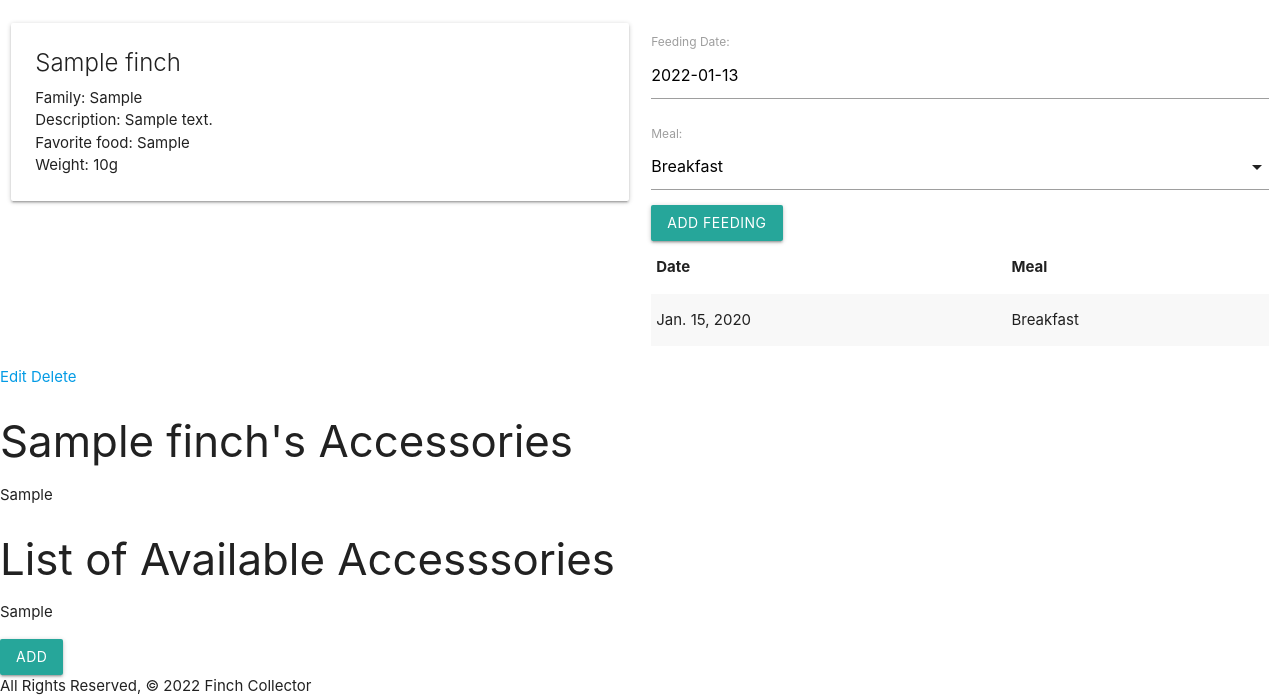
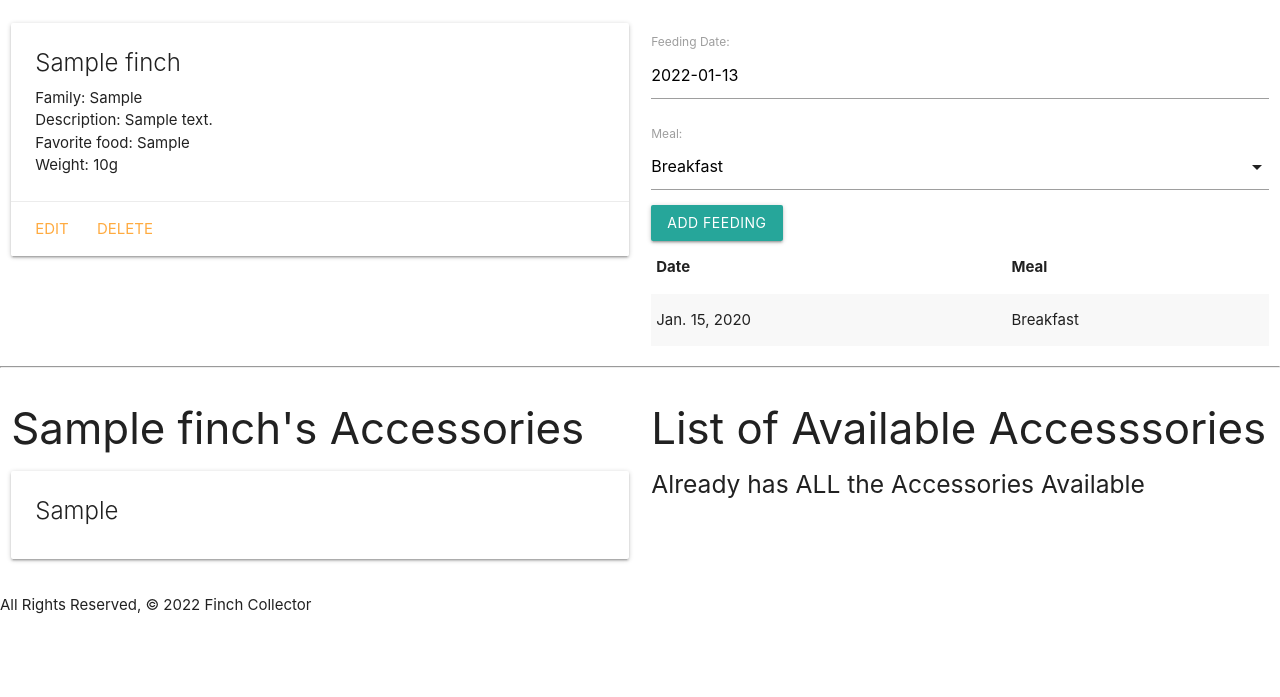
Before and after one commit to lejt/FinchCollector, a Django app: page /finches/1/ in a window 1280 px wide. Shown: the part 185-882 px from the top of the page. After the commit the page ends 799 px from the top, so only its background shows below. Run offline with Django 4.2, Linux system fonts and the light colour scheme; tables that the repository leaves empty hold one stand-in row (values such as "Sample post").

Commit message:
final push for part 5

```diff
--- a/main_app/templates/finches/detail.html
+++ b/main_app/templates/finches/detail.html
@@ -12,6 +12,10 @@
                 <p>Description: {{ finch.description }}</p>
                 <p>Favorite food: {{ finch.fav_food }}</p>
                 <p>Weight: {{ finch.weight }}g</p>
+            </div>
+            <div class="card-action">
+                <a href="{% url 'finches_update' finch.id %}">Edit</a>
+                <a href="{% url 'finches_delete' finch.id %}">Delete</a>
             </div>
         </div>
     </div>
@@ -42,29 +46,50 @@
     </div>
 </div>
 
+<hr>
 
-<div class="card-action">
-    <a href="{% url 'finches_update' finch.id %}">Edit</a>
-    <a href="{% url 'finches_delete' finch.id %}">Delete</a>
-</div>
-
+<div class="row">
+    <div class="col s6">
         <h3>{{ finch.name }}'s Accessories</h3>
         {% if finch.birdacc.count %}
             {% for acc in finch.birdacc.all %}
-        {{ acc.item }}
+            <div class="card">
+                <div class="card-content">
+                    <span class="card-title">
+                        <p>{{ acc.item }}</p>
+                    </span>
+                </div>
+            </div>
             {% endfor %}
+        {% else %}
+            <h5>No Accessories Given</h5>
         {% endif %}
+    </div>
 
+    <div class="col s6">
         <h3>List of Available Accesssories</h3>
         {% if birdacc.count %}
             {% for acc in birdacc.all %}
+                <div class="card">
+                    <div class="card-content">
+                        <span class="card-title">
                             <p>{{ acc.item }}</p>
+                        </span>
+                    </div>
+                    <div class="card-action">
                         <form action="{% url 'assoc_birdacc' finch.id acc.id %}" method="POST">
                             {% csrf_token %}
                             <button type="submit" class="btn">Add</button>
                         </form>
+                    </div>
+                </div>
             {% endfor %}
+        {% else %}
+            <h5>Already has ALL the Accessories Available</h5>
         {% endif %}
+    </div>
+</div>
+
 
 <script>
     // for date selector on feeding form
--- a/main_app/templates/finches/index.html
+++ b/main_app/templates/finches/index.html
@@ -7,7 +7,7 @@
 {% for finch in finches %}
     <div class="collection">
         <a href="/finches/{{ finch.id }}" class="collection-item">{{ finch.name }}</a>
-        <p>{{ finch.family }}</p>
+        <p>Family: {{ finch.family }}</p>
         <p>{{ finch.description }}</p>
     </div>
 
--- a/main_app/templates/home.html
+++ b/main_app/templates/home.html
@@ -1,5 +1,6 @@
 {% extends 'base.html' %}
 
 {% block content %}
-<h1>Welcome</h1>
+<h1>Welcome to Finch Collector</h1>
+<h5>where we collect all finches</h5>
 {% endblock %}
--- a/main_app/views.py
+++ b/main_app/views.py
@@ -20,7 +20,7 @@ def finches_index(request):
 
 def finches_detail(request, finch_id):
     finch = Finch.objects.get(id=finch_id)
-    birdacc = BirdAcc.objects.all()
+    birdacc = BirdAcc.objects.exclude(id__in=finch.birdacc.all().values_list('id'))
     # instantiate FeedingForm to be rendered to template
     feeding_form = FeedingForm()
     return render(
```
Also changed, not shown: main_app/templates/main_app/birdacc_list.html (+9 -2 lines). Lines whose indentation alone changed are shown as unchanged.
